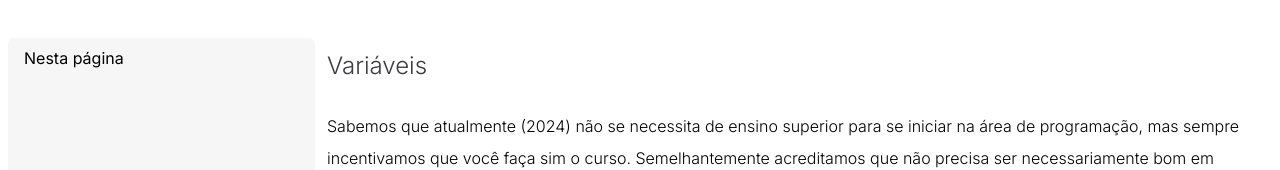
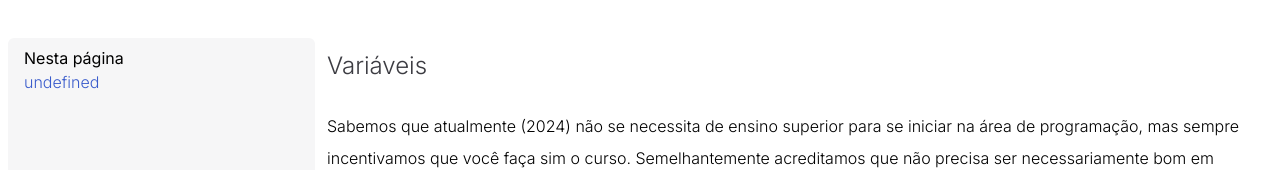
Before and after one commit to owilliangoncalves/devtech, a Next.js app: page /blog/fundamentos in a window 1280 px wide. Shown: the part 558-728 px from the top of the page. Built offline with nearby package versions, Linux system fonts and the light colour scheme.

Commit message:
ajuste sidenav props

```diff
--- a/src/app/blog/fundamentos/page.tsx
+++ b/src/app/blog/fundamentos/page.tsx
@@ -24,7 +24,7 @@ export default function Fundamentos() {
         <Titulo titulo='Fundamentos' className='py-16' />
 
         <div className='lg:grid lg:grid-cols-4 gap-3'>
-          <SideNav ids='' />
+          <SideNav />
           <div className='col-span-3'>
             <div className=' '>
               <Posts tituloPosts='Variáveis' />
--- a/src/components/sidenav.tsx
+++ b/src/components/sidenav.tsx
@@ -1,5 +1,5 @@
 interface SideNavProps {
-  ids: string;
+  ids?: string;
 }
 function SideNav({ ids }: SideNavProps) {
   return (
```
